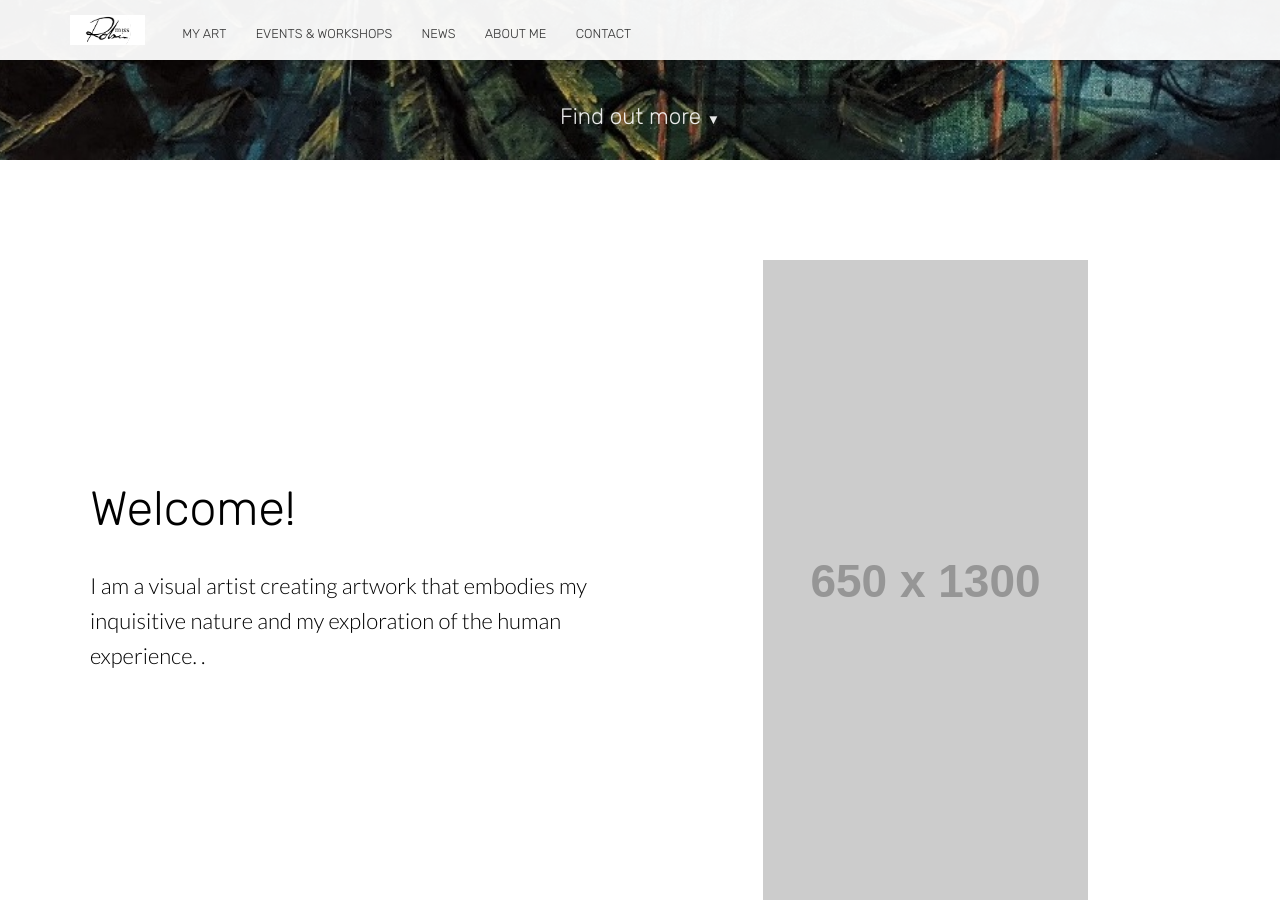
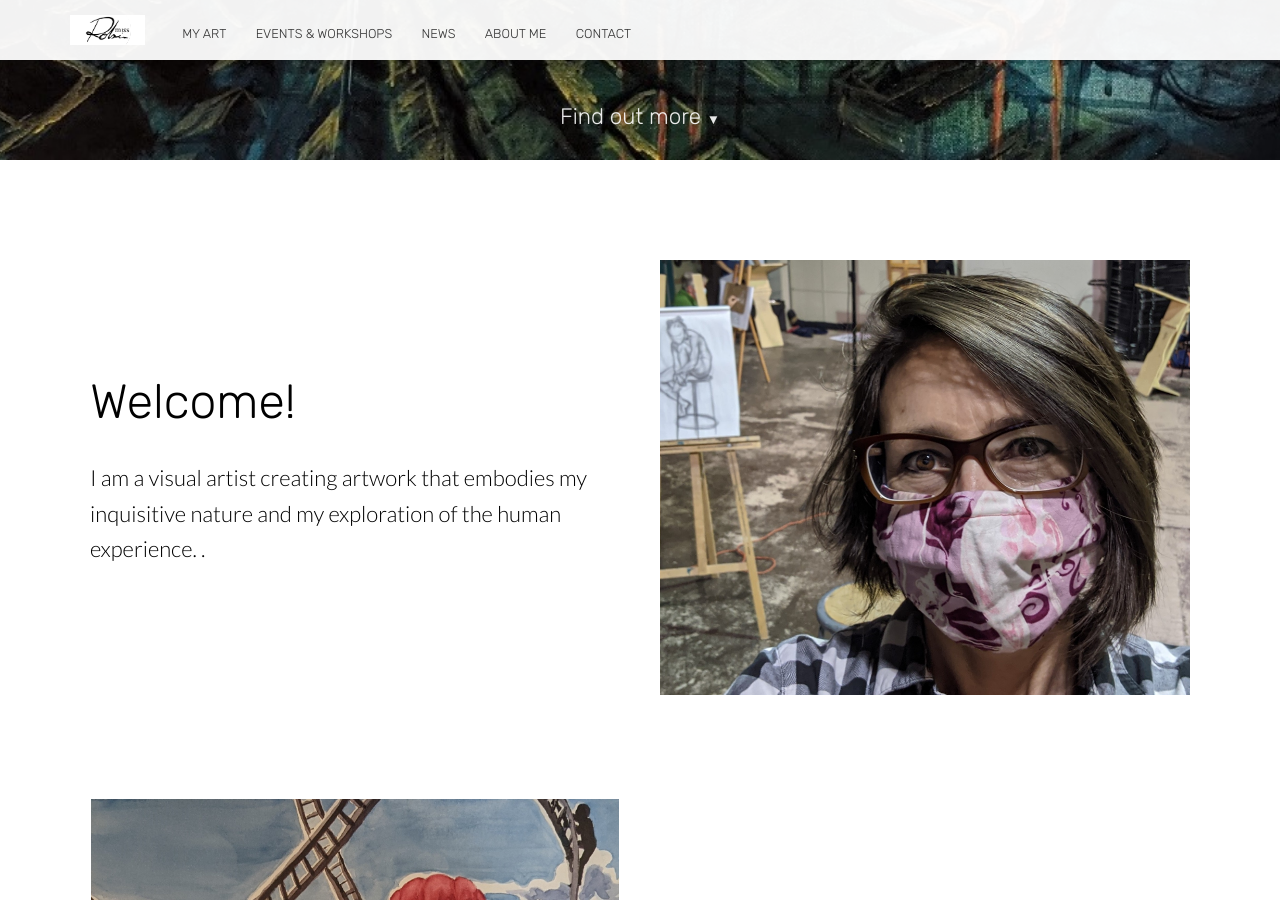
Before and after one commit to missrobinc/Website-MissRobin, a Jekyll site: the page built from index.html, in a window 1280 px wide and 900 px high, scrolled down 740 px. Built offline with Jekyll 4.4.1, drawn with Linux system fonts in a browser that asks for light colours; nearby versions of some CDN libraries.

Commit message:
Update index.html

```diff
--- a/index.html
+++ b/index.html
@@ -1,8 +1,8 @@
 ---
 title: Home
 description: Miss Robin - Fine Art Studio
-image: https://source.unsplash.com/j5LSbCqB1wA/2000x1322?a=.png
-bottom_image: https://unsplash.it/2000/1322?a=.png
+image: /images/pic02-intertwined.jpg
+bottom_image: /images/pic03-landscape-dusk.jpg
 ---
 
 <section class="hero" style="background-image: url(images/pic02-intertwined.jpg)">
@@ -24,7 +24,7 @@ bottom_image: https://unsplash.it/2000/1322?a=.png
 				<p class="editable">I am a visual artist creating artwork that embodies my inquisitive nature and my exploration of the human experience. .</p>
 			</div>
 			<div class="image">
-				<img class="editable" src="http://placehold.it/650x1300" alt="Screenshot" />
+				<img class="editable" src="/images/pic00-me.jpg" alt="Screenshot" />
 			</div>
 		</div>
 	</section>
@@ -36,7 +36,7 @@ bottom_image: https://unsplash.it/2000/1322?a=.png
 				<p class="editable">In 2007, I graduated from the Ontario College of Art & Design with a focus in painting & drawing.  Since then, I have continued to practice and show my artwork locally and abroad. I also enjoy cultivating spaces for artists to create, connect, collaborate and leverage opportunities through my mentorship, teaching and volunteer work.</p>
 			</div>
 			<div class="image">
-				<img class="editable" src="http://placehold.it/650x1300" alt="Screenshot" />
+				<img class="editable" src="/images/pic05-ladders-balloon.jpg" alt="Screenshot" />
 			</div>
 		</div>
 	</section>
@@ -48,7 +48,7 @@ bottom_image: https://unsplash.it/2000/1322?a=.png
 				<p class="editable">I explore Southern Ontario and travel abroad at every opportunity.  Each experience of people and place offers new and jarring perspectives which continue to fuel my work.  I work primarily in acrylics, charcoal and pastels, though I also enjoy mixed media, inks, watercolours and sculpture.  I enjoy skewing scale and proportion within my work to give the viewer a sense of dislocated familiarity.</p>
 			</div>
 			<div class="image">
-				<img class="editable" src="http://placehold.it/650x1300" alt="Screenshot" />
+				<img class="editable" src="/images/pic04-lifedrawing1.jpg" alt="Screenshot" />
 			</div>
 		</div>
 	</section>
```
